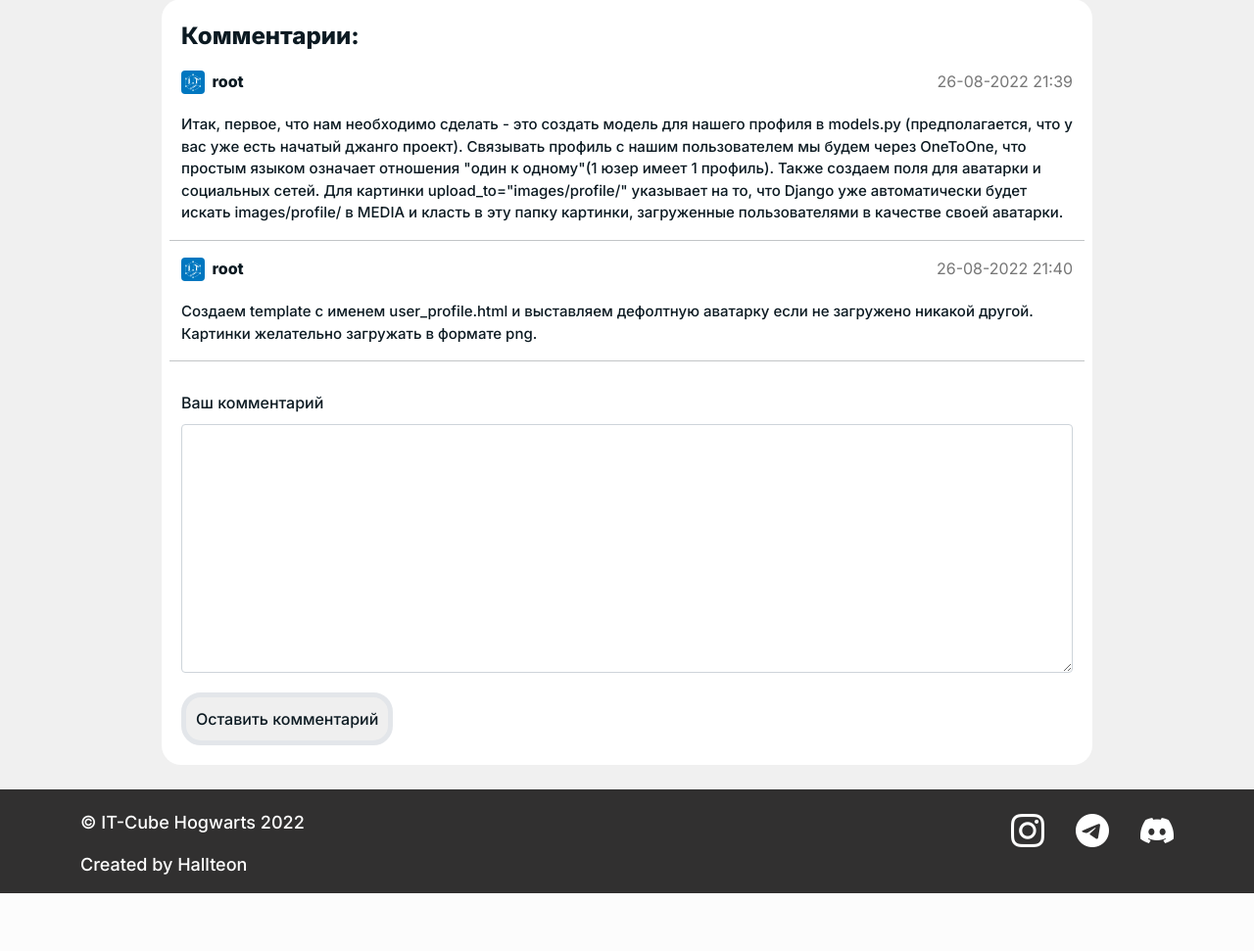
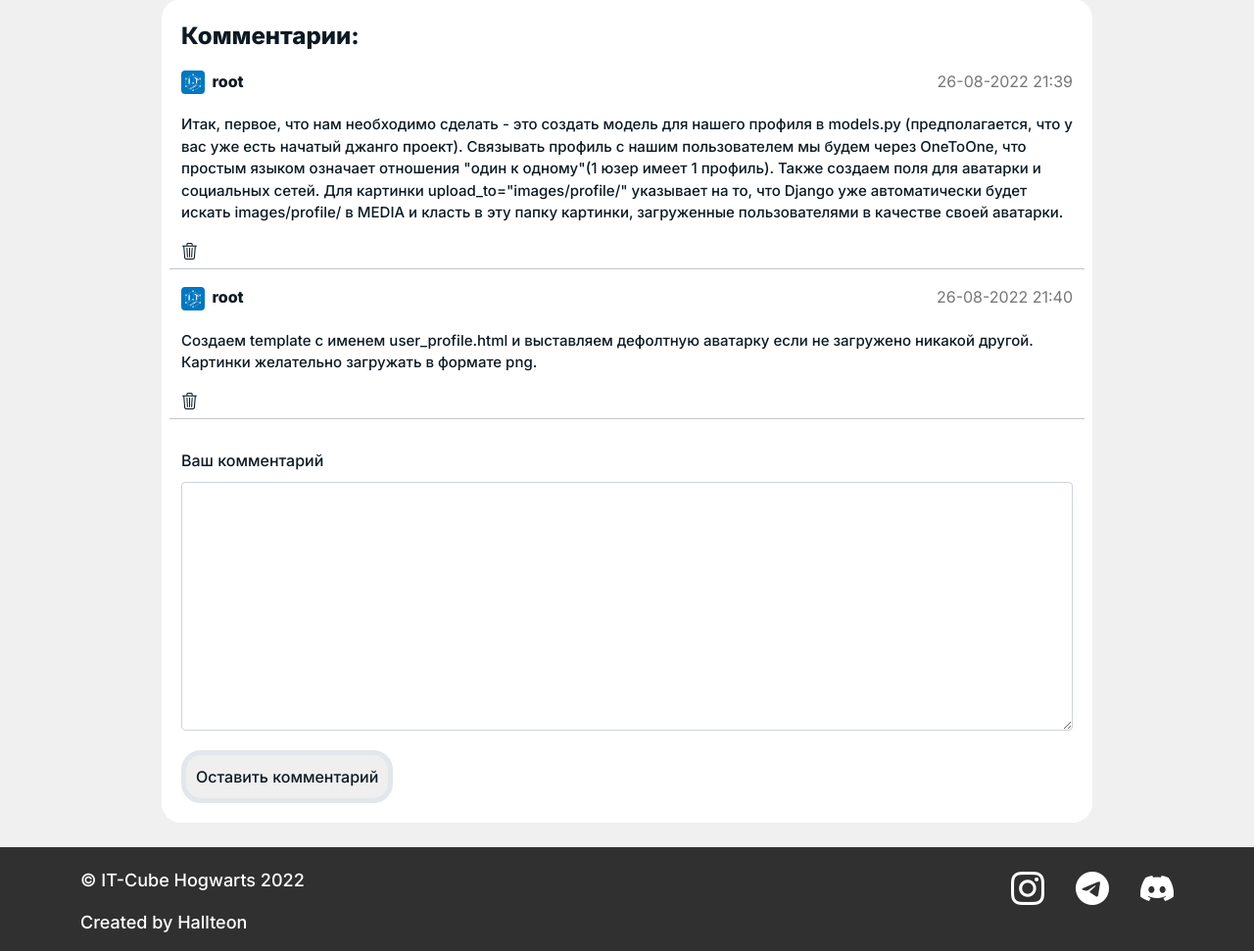
Before and after one commit to Hallteon/ITCubeWebSite, a Django app: page /articles/2/ in a window 1280 px wide. Shown: the part 1144-2115 px from the top of the page at 98% size. Before the commit the page ends 2056 px from the top, so only its background shows below. Run offline with Django 4.2, Linux system fonts and the light colour scheme; a user stored in the database is signed in; data comes from the database, SQL or seed files in the repository; both versions use the stored data as it was after the commit; parts of the project's set-up code (start-up, migrations or seed data) failed here and were passed over; some libraries are stand-ins or nearby versions.

Commit message:
created an ability to delete own comments by users

```diff
--- a/articles/static/articles/css/articles.css
+++ b/articles/static/articles/css/articles.css
@@ -175,6 +175,15 @@
     margin-top: 20px;
 }
 
+.del-comment-form {
+    margin-bottom: 4px;
+}
+
+.del-comment-form__item {
+    color: #0C1A22;
+    font-size: 17px;
+}
+
 .pagination {
     background-color: #fff;
     border-radius: 20px;
--- a/articles/templates/articles/article.html
+++ b/articles/templates/articles/article.html
@@ -2,7 +2,7 @@
 {% load static %}
 
 {% block styles %}
-<link rel="stylesheet" href="{% static 'articles/css/articles.css' %}">
+<link rel="stylesheet" href="{% static 'articles/css/articles.css' %}" xmlns="http://www.w3.org/1999/html">
 <link rel="stylesheet" href="{% static 'main/css/forms.css' %}">
 {% endblock %}
 
@@ -45,18 +45,25 @@
         <div class="row">
             <div class="col-sm-10 comments-container">
                 <p class="comments-container__title">Комментарии:</p>
-                {% if article.comments.all %}
+                {% if article.comments.all.count %}
                 <div class="row">
                     {% for comment in article.comments.all %}
                     <div class="col-12 comment">
                         <ul class="d-flex justify-content-between comment-info">
                             <li class="comment-info__author">
-                                <img class="article-info__author-avatar user-avatar" src="{{article.author.userprofile.profile_picture.url}}" alt="Аватарка">
-                                <a href="{{article.author.userprofile.get_absolute_url}}">{{article.author}}</a>
+                                <img class="article-info__author-avatar user-avatar" src="{{comment.author.userprofile.profile_picture.url}}" alt="Аватарка">
+                                <a href="{{comment.author.userprofile.get_absolute_url}}">{{comment.author}}</a>
                             </li>
                             <li class="comment-info__time">{{comment.create_time|date:"d-m-Y H:i"}}</li>
                         </ul>
                         <p class="comment__text">{{comment.text}}</p>
+
+                        {% if comment.author.pk == request.user.pk or request.user.is_superuser %}
+                        <form class="del-comment-form" id="del-comment-{{comment.pk}}-form" method="POST" action="{% url "del_comment" comment.pk %}">
+                            {% csrf_token %}
+                            <a class="del-comment-form__item" href="#" onclick="document.getElementById('del-comment-{{comment.pk}}-form').submit();"><i class="bi bi-trash3"></i></a>
+                        </form>
+                        {% endif %}
                     </div>
                     <hr>
                     {% endfor %}
--- a/articles/urls.py
+++ b/articles/urls.py
@@ -6,5 +6,6 @@ urlpatterns = [
     path('<int:article_id>/', ShowArticle.as_view(), name='article'),
     path('category/<slug:category_slug>/', ShowCategory.as_view(), name='category'),
     path('tag/<slug:tag_slug>/', ShowTag.as_view(), name='tag'),
-    path('add_article/', AddArticle.as_view(), name='add_article')
+    path('add_article/', AddArticle.as_view(), name='add_article'),
+    path('comments/delete_comment/<int:comment_id>/', DeleteComment.as_view(), name='del_comment'),
 ]
--- a/articles/views.py
+++ b/articles/views.py
@@ -1,11 +1,12 @@
 from django.contrib.auth.mixins import LoginRequiredMixin
 from django.db.models import F
+from django.http import HttpResponseRedirect
 from django.urls import reverse_lazy
 from django.views.generic import ListView, DetailView, CreateView
-from django.views.generic.edit import FormMixin
+from django.views.generic.edit import FormMixin, DeleteView
 
 from articles.forms import AddArticleForm, AddCommentForm
-from articles.models import Article, Category, Tag
+from articles.models import Article, Category, Tag, Comment
 from utils.utils import DataMixin
 
 
@@ -34,6 +35,23 @@ class AddArticle(LoginRequiredMixin, DataMixin, CreateView):
         obj.save()
 
         return super().form_valid(form)
+
+
+class DeleteComment(DeleteView):
+    model = Comment
+    pk_url_kwarg = 'comment_id'
+
+    def delete(self, request, *args, **kwargs):
+        self.obj = self.get_object()
+
+        if self.obj.author.pk == self.request.user.pk or self.request.user.is_superuser():
+            self.success_url = self.get_success_url()
+            self.obj.delete()
+
+            return HttpResponseRedirect(self.success_url)
+
+    def get_success_url(self):
+        return reverse_lazy('article', kwargs={'article_id': self.get_object().article.pk})
 
 
 class ShowArticles(DataMixin, ListView):
```
Also changed, not shown: db.sqlite3.
